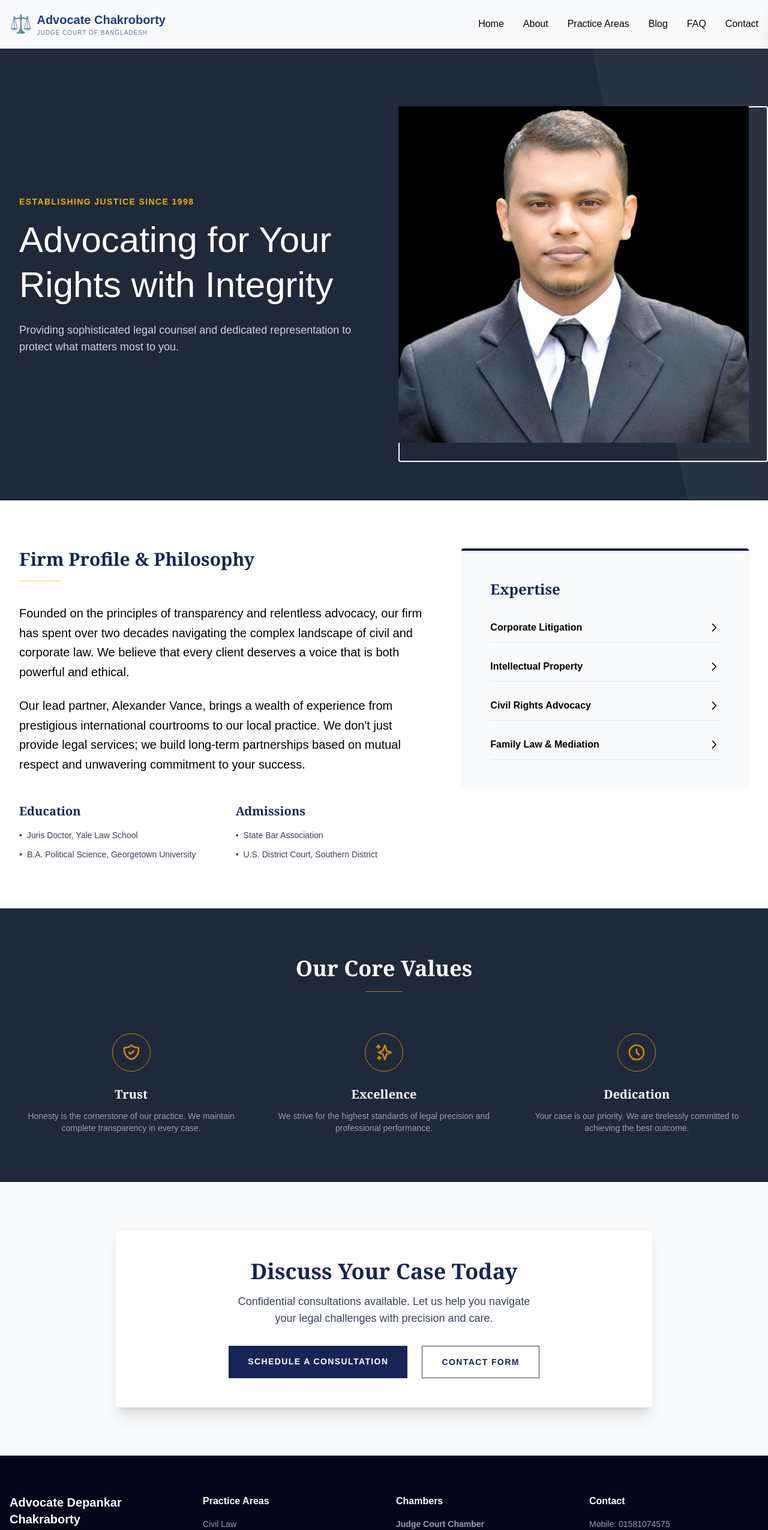
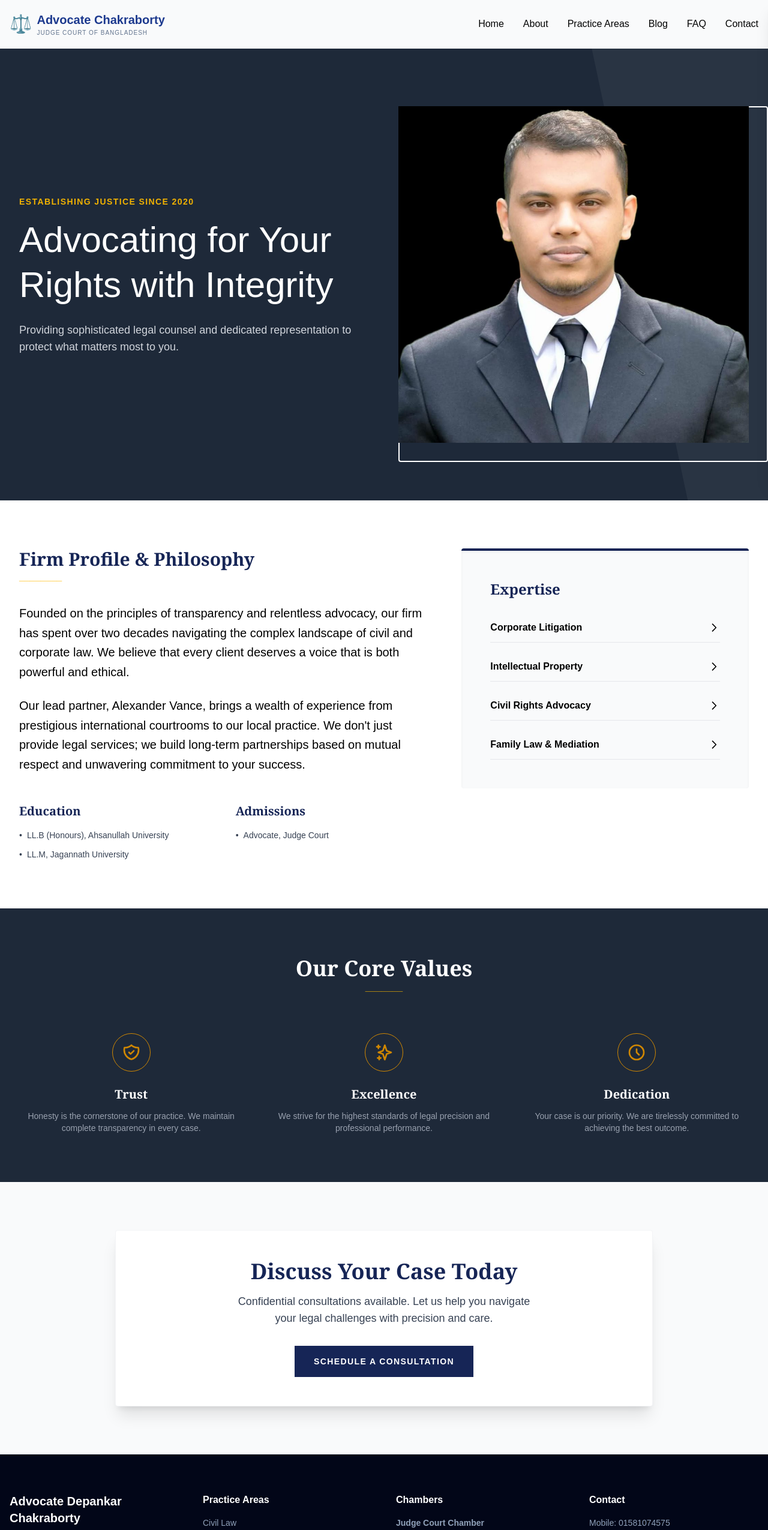
Before and after one commit to TAVDEV-team/portfolio1_Depankar_Chakraborty_advocate, a Next.js app: page /About in a window 1280 px wide. Shown: the top 2550 px of the page at 60% size. Built offline with nearby package versions, Linux system fonts and the light colour scheme.

Commit message:
add some links for contact

```diff
--- a/app/About/page.tsx
+++ b/app/About/page.tsx
@@ -1,3 +1,6 @@
+
+"use client";
+import Link from "next/link";
 import Navbar from "@/components/Navbar";
 import Footer from "@/components/Footer";
 import Image from "next/image"
@@ -13,7 +16,7 @@ export default function About() {
           <div className="lg:flex lg:items-center lg:space-x-12">
             <div className="lg:w-1/2 text-center lg:text-left">
               <span className="inline-block text-legal-gold font-semibold tracking-widest uppercase text-sm mb-4 text-yellow-500">
-                Establishing Justice Since 1998
+                Establishing Justice Since 2020
               </span>
               <h1 className="text-4xl md:text-5xl lg:text-6xl text-white leading-tight">
                 Advocating for Your Rights with Integrity
@@ -58,28 +61,40 @@ export default function About() {
 
               {/* Education & Admissions */}
           <div className="mt-12 grid grid-cols-1 sm:grid-cols-2 gap-8">
+
+            {/* Education */}
             <div>
-                  <h3 className="text-xl font-serif text-legal-navy mb-4 text-blue-950 font-bold">Education</h3>
+              <h3 className="text-xl font-serif text-blue-950 font-bold mb-4">
+                Education
+              </h3>
+
               <ul className="space-y-3 text-sm text-gray-700">
                 <li className="flex items-start">
-                      <span className="text-legal-gold mr-2 ">•</span> Juris Doctor, Yale Law School
+                  <span className="text-legal-gold mr-2">•</span>
+                  LL.B (Honours), Ahsanullah University
                 </li>
+
                 <li className="flex items-start">
-                      <span className="text-legal-gold mr-2">•</span> B.A. Political Science, Georgetown University
+                  <span className="text-legal-gold mr-2">•</span>
+                  LL.M, Jagannath University
                 </li>
               </ul>
             </div>
+
+            {/* Admissions */}
             <div>
-                  <h3 className="text-xl font-serif text-legal-navy mb-4 text-blue-950 font-bold">Admissions</h3>
+              <h3 className="text-xl font-serif text-blue-950 font-bold mb-4">
+                Admissions
+              </h3>
+
               <ul className="space-y-3 text-sm text-gray-700">
                 <li className="flex items-start">
-                      <span className="text-legal-gold mr-2">•</span> State Bar Association
-                    </li>
-                    <li className="flex items-start">
-                      <span className="text-legal-gold mr-2">•</span> U.S. District Court, Southern District
+                  <span className="text-legal-gold mr-2">•</span>
+                  Advocate, Judge Court
                 </li>
               </ul>
             </div>
+
           </div>
             </div>
 
@@ -151,18 +166,18 @@ export default function About() {
             Confidential consultations available. Let us help you navigate your legal challenges with precision and care.
           </p>
           <div className="flex flex-col sm:flex-row justify-center space-y-4 sm:space-y-0 sm:space-x-6">
-            <a
+            <Link href="/Contact"
               className="bg-legal-navy bg-blue-950 text-white px-8 py-4 font-semibold uppercase tracking-widest text-sm hover:bg-legal-gold transition duration-300"
-              href="tel:#"
+
             >
               Schedule a Consultation
-            </a>
-            <a
+            </Link>
+            {/* <a
               className="bg-transparent text-blue-950 border border-legal-navy border-gray-700 text-legal-navy px-8 py-4 font-semibold uppercase tracking-widest text-sm hover:bg-gray-50 transition duration-300"
               href="#"
             >
               Contact Form
-            </a>
+            </a> */}
           </div>
         </div>
       </section>
--- a/app/Practice_Areas/page.tsx
+++ b/app/Practice_Areas/page.tsx
@@ -1,3 +1,6 @@
+
+"use client";
+import Link from "next/link";
 import Navbar from "@/components/Navbar"
 import Footer from "@/components/Footer"
 
@@ -174,12 +177,12 @@ export default function PracticeAreas() {
               Call Now
             </a>
 
-            <a
-              href="/contact"
+            <Link
+              href="/Contact"
               className="px-8 py-3 bg-amber-500 text-slate-900 font-bold rounded-sm hover:bg-amber-400 transition uppercase tracking-wider text-sm"
             >
               Book Appointment
-            </a>
+            </Link>
 
           </div>
 
--- a/components/About.tsx
+++ b/components/About.tsx
@@ -25,14 +25,14 @@ export default function About() {
           <div className="md:w-2/3 space-y-6">
 
             <h2 className="text-3xl font-bold text-black">
-              Meet Adv. Rajib Chakroborty
+              Meet Adv. Depankar Chakraborty
             </h2>
             <h4 className="text-blue-800 font-bold">
               SENIOR ADVOCATE, JUDGE COURT
             </h4>
 
             <p className="text-gray-600 mt-4">
-            With 10 years of dedicated practice in the Bangladesh legal system,
+            With 6 years of dedicated practice in the Bangladesh legal system,
             Advocate Depankar Chakraborty has established a reputation for integrity
             and an uncompromising pursuit of justice. Specializing in Constitutional
             and corporate law, he has successfully represented both high-profile
--- a/components/Hero.tsx
+++ b/components/Hero.tsx
@@ -1,3 +1,6 @@
+
+"use client";
+import Link from "next/link";
 import Image from "next/image"
 
 export default function Hero() {
@@ -37,10 +40,11 @@ export default function Hero() {
           </p>
 
             <div className="flex gap-4">
-
+            <Link href="/Contact">
             <button className="bg-blue-800 text-white px-8 py-4 rounded-lg font-semibold hover:bg-blue-950 transition">
               Request Consultation -
             </button>
+            </Link>
 
             <button className="bg-white text-blue-900 border border-blue-900 px-8 py-4 rounded-lg font-semibold hover:bg-blue-50 transition">
               View Success Stories
--- a/components/Navbar.tsx
+++ b/components/Navbar.tsx
@@ -25,7 +25,7 @@ export default function Navbar() {
             <span className="text-primary text-3xl">⚖️</span>
             <div className="flex flex-col">
               <span className="text-xl font-bold text-blue-900">
-                Advocate Chakroborty
+                Advocate Chakraborty
               </span>
               <span className="text-[10px] uppercase tracking-widest text-slate-500">
                 Judge Court of Bangladesh
--- a/components/PracticeAreas.tsx
+++ b/components/PracticeAreas.tsx
@@ -1,3 +1,6 @@
+
+"use client";
+import Link from "next/link";
 import { FaBalanceScale, FaGavel, FaFileInvoiceDollar, FaBuilding } from "react-icons/fa";
 
 export default function PracticeAreas() {
@@ -18,9 +21,11 @@ export default function PracticeAreas() {
             <p className="text-gray-600">
               Property disputes, contracts, and civil litigation.
             </p>
+            <Link href="/Practice_Areas">
             <p className="text-blue-700 font-semibold cursor-pointer hover:underline">
               Learn More...
             </p>
+          </Link>
           </div>
 
           {/* Criminal Law */}
@@ -30,9 +35,11 @@ export default function PracticeAreas() {
             <p className="text-gray-600">
               Strong defense for criminal cases.
             </p>
+            <Link href="/Practice_Areas">
             <p className="text-blue-700 font-semibold cursor-pointer hover:underline">
               Learn More...
             </p>
+            </Link>
           </div>
 
           {/* Income Tax */}
@@ -42,9 +49,11 @@ export default function PracticeAreas() {
             <p className="text-gray-600">
               Tax planning, compliance, and dispute resolution.
             </p>
+            <Link href="/Practice_Areas">
             <p className="text-blue-700 font-semibold cursor-pointer hover:underline">
               Learn More...
             </p>
+            </Link>
           </div>
 
           {/* Company Matters */}
@@ -54,9 +63,11 @@ export default function PracticeAreas() {
             <p className="text-gray-600">
               Corporate registration, compliance, and advisory.
             </p>
+            <Link href="/Practice_Areas">
             <p className="text-blue-700 font-semibold cursor-pointer hover:underline">
               Learn More...
             </p>
+            </Link>
           </div>
 
         </div>
```
Lines whose indentation alone changed are shown as unchanged.
